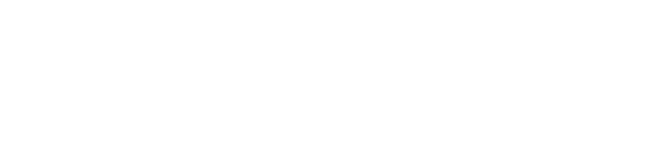
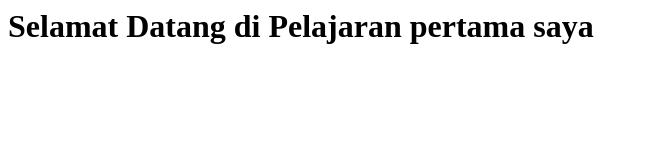
Before and after one commit to kazutorog/project, a plain HTML site: page index.html in a window 1280 px wide. Shown: the whole page, without its empty margins (0-648 px from the left). Drawn offline with Linux system fonts and the light colour scheme.

Commit message:
menambahkan judul h1 di index.html

```diff
--- a/index.html
+++ b/index.html
@@ -1,5 +1,5 @@
 <html>
     <body>
-
+        <h1>Selamat Datang di Pelajaran pertama saya</h1>
     </body>
 </html>
```
